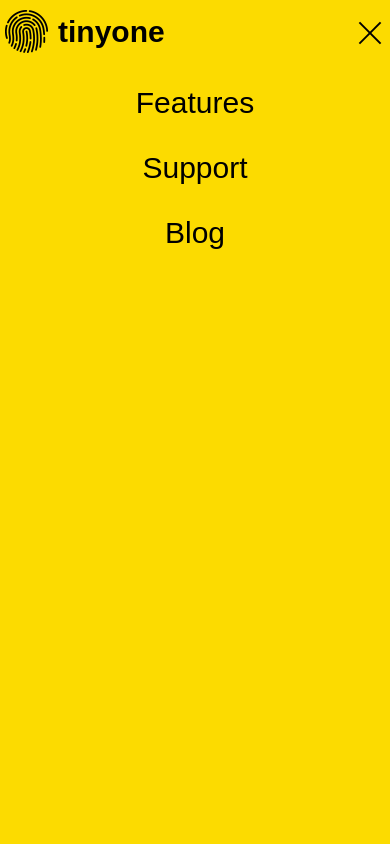
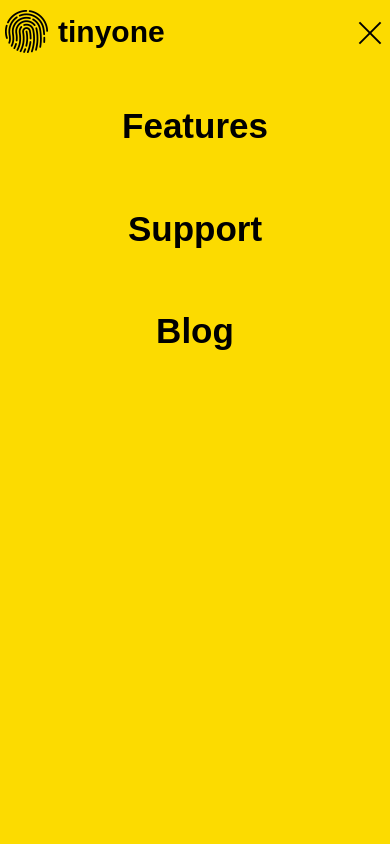
Before and after one commit to ilya-ozerov/tiny-one, a React (Create React App) app: page / in a window 390 px wide. Both pictures are taken after a click on the element 370 px from the left and 31 px from the top of the page. Shown: the top 844 px of the page. Built offline with nearby package versions, Linux system fonts and the light colour scheme.

Commit message:
add scroll refs

```diff
--- a/package.json
+++ b/package.json
@@ -2,7 +2,7 @@
   "name": "tiny-one",
   "version": "0.1.1",
   "private": true,
-  "homepage": "https://ilya-ozerov.github.io/tiny-one",
+  "homepage": "https://ilya-ozerov.github.io/tiny-one/",
   "dependencies": {
     "@ant-design/icons": "^4.6.4",
     "@testing-library/jest-dom": "^5.11.4",
--- a/src/App.tsx
+++ b/src/App.tsx
@@ -1,4 +1,4 @@
-import React from 'react';
+import React, {useRef} from 'react';
 import './App.scss';
 import {Footer} from './components/Footer/Footer';
 import {Header} from './components/Header/Header';
@@ -7,11 +7,15 @@ import {Main} from './components/Main/Main';
 
 const App = () => {
 
+    const featuresRef = useRef<HTMLDivElement>(null);
+    const supportRef = useRef<HTMLDivElement>(null);
+    const blogRef = useRef<HTMLDivElement>(null);
+
     return (
         <div className="wrapper">
-            <Header />
+            <Header featuresRef={featuresRef} blogRef={blogRef} supportRef={supportRef} />
             <div className="content">
-                <Main/>
+                <Main featuresRef={featuresRef} blogRef={blogRef} supportRef={supportRef} />
             </div>
             <Footer/>
         </div>
--- a/src/components/Header/Header.tsx
+++ b/src/components/Header/Header.tsx
@@ -2,7 +2,13 @@ import React, {useState} from 'react';
 import logo from '../../assets/images/logo.svg';
 import './header.scss'
 
-export const Header: React.FC = () => {
+type HeaderProps = {
+    featuresRef: React.RefObject<HTMLDivElement>;
+    supportRef: React.RefObject<HTMLDivElement>;
+    blogRef: React.RefObject<HTMLDivElement>;
+}
+
+export const Header: React.FC<HeaderProps> = ({featuresRef, supportRef, blogRef}) => {
 
     const [isBurger, setIsBurger] = useState(false);
 
@@ -13,6 +19,30 @@ export const Header: React.FC = () => {
         } else {
             document.body.style.overflow = "scroll";
         }
+    }
+
+    const scrollToFeatures = () => {
+        if (isBurger) {
+            setIsBurger(false);
+            document.body.style.overflow = "scroll";
+        }
+        featuresRef.current?.scrollIntoView({behavior: "smooth"});
+    }
+
+    const scrollToSupport = () => {
+        if (isBurger) {
+            setIsBurger(false);
+            document.body.style.overflow = "scroll";
+        }
+        supportRef.current?.scrollIntoView({behavior: "smooth"});
+    }
+
+    const scrollToBlog = () => {
+        if (isBurger) {
+            setIsBurger(false);
+            document.body.style.overflow = "scroll";
+        }
+        blogRef.current?.scrollIntoView({behavior: "smooth"});
     }
 
     return (
@@ -29,9 +59,9 @@ export const Header: React.FC = () => {
 
                     <aside className="header__menu">
 
-                        <a className="header__link" href='#'>Features</a>
-                        <a className="header__link" href='#'>Support</a>
-                        <a className="header__link" href='#'>Blog</a>
+                        <button onClick={scrollToFeatures} className="header__link">Features</button>
+                        <button onClick={scrollToSupport} className="header__link">Support</button>
+                        <button onClick={scrollToBlog} className="header__link">Blog</button>
 
                     </aside>
 
@@ -49,9 +79,9 @@ export const Header: React.FC = () => {
                     {
                         isBurger &&
                         <div className="header__mobile-menu">
-                            <a className="header__link" href='#'>Features</a>
-                            <a className="header__link" href='#'>Support</a>
-                            <a className="header__link" href='#'>Blog</a>
+                            <button onClick={scrollToFeatures} className="header__link">Features</button>
+                            <button onClick={scrollToSupport} className="header__link">Support</button>
+                            <button onClick={scrollToBlog} className="header__link">Blog</button>
                         </div>
                     }
                 </div>
--- a/src/components/Header/header.scss
+++ b/src/components/Header/header.scss
@@ -55,6 +55,10 @@
     color: #000;
     margin-right: 70px;
     transition-duration: 0.2s;
+
+    font-size: inherit;
+    font-weight: inherit;
+    background: transparent;
     &:last-child {
       margin-right: 0px;
     }
@@ -75,16 +79,20 @@
     background-color: #fcdb00;
     top: 60px;
     left: 0;
-
-    font-size: 30px;
-    line-height: 150%;
-    padding: 20px 0px;
+    padding: 40px 0px;
 
     animation: mobile-menu 0.5s linear;
 
-    a {
+    display: flex;
+    flex-direction: column;
+
+    button {
       display: block;
-      margin: 0px 0px 20px 0px;
+      margin: 0px 0px 50px 0px;
+
+      font-size: 35px;
+      line-height: 150%;
+      font-weight: bold;
       &:last-child {
         margin: 0;
       }
--- a/src/components/Main/Features/Features.tsx
+++ b/src/components/Main/Features/Features.tsx
@@ -9,11 +9,15 @@ import {
 import React from 'react';
 import './features.scss'
 
-export const Features: React.FC = () => {
+type FeaturesProps = {
+    featuresRef: React.RefObject<HTMLDivElement>;
+}
+
+export const Features: React.FC<FeaturesProps> = ({featuresRef}) => {
     return (
-        <section className="features">
+        <section  className="features">
             <div className="container">
-                <div className="features__row">
+                <div ref={featuresRef} className="features__row">
                     <div className="features__title title">Features header</div>
                     <div className="features__subtitle subtitle">Lorem ipsum dolor sit amet, consectetur adipiscing
                         elit. Praesent vitae eros eget tellus tristique bibendum. Donec rutrum sed sem quis
--- a/src/components/Main/InTouch/InTouch.tsx
+++ b/src/components/Main/InTouch/InTouch.tsx
@@ -2,12 +2,17 @@ import {FacebookFilled, GooglePlusSquareFilled, TwitterSquareFilled} from '@ant-
 import React from 'react';
 import './intouch.scss';
 
-export const InTouch: React.FC = () => {
+type InTouchProps = {
+    supportRef: React.RefObject<HTMLDivElement>;
+    blogRef: React.RefObject<HTMLDivElement>;
+}
+
+export const InTouch: React.FC<InTouchProps> = ({supportRef, blogRef}) => {
     return (
         <section className="in-touch">
             <div className="container">
                 <div className="in-touch__row">
-                    <div className="in-touch__title title">Keep in touch with us</div>
+                    <div ref={supportRef} className="in-touch__title title">Keep in touch with us</div>
                     <div className="in-touch__subtitle subtitle"> Lorem ipsum dolor sit amet, consectetur adipiscing
                         elit. Praesent vitae eros eget tellus tristique bibendum. Donec rutrum sed sem quis
                         venenatis.
@@ -20,7 +25,7 @@ export const InTouch: React.FC = () => {
                             <button>Submit</button>
                         </div>
                     </div>
-                    <div className="in-touch__socials">
+                    <div ref={blogRef} className="in-touch__socials">
                         <FacebookFilled className="in-touch__facebook"/>
                         <TwitterSquareFilled className="in-touch__twitter"/>
                         <GooglePlusSquareFilled className="in-touch__google"/>
--- a/src/components/Main/Inspire/Inspire.tsx
+++ b/src/components/Main/Inspire/Inspire.tsx
@@ -3,7 +3,10 @@ import './inspire.scss';
 import iPadMini from '../../../assets/images/iPad Mini White facing.png';
 import {AndroidFilled, AppleFilled, WindowsFilled} from "@ant-design/icons";
 
-export const Inspire: React.FC = () => {
+type InspireProps = {
+}
+
+export const Inspire: React.FC<InspireProps> = () => {
     return (
         <section className="inspire">
             <div className="container">
--- a/src/components/Main/Main.tsx
+++ b/src/components/Main/Main.tsx
@@ -1,14 +1,20 @@
-import React from 'react';
+import React, { MutableRefObject } from 'react';
 import { Inspire } from './Inspire/Inspire';
 import { Features } from "./Features/Features";
 import { InTouch } from './InTouch/InTouch';
 
-export const Main: React.FC = () => {
+type MainProps = {
+    featuresRef: React.RefObject<HTMLDivElement>;
+    supportRef: React.RefObject<HTMLDivElement>;
+    blogRef: React.RefObject<HTMLDivElement>;
+}
+
+export const Main: React.FC<MainProps> = ({featuresRef, supportRef, blogRef}) => {
     return (
         <main className="main">
-            <Inspire />
-            <Features />
-            <InTouch />
+            <Inspire/>
+            <Features featuresRef={featuresRef}/>
+            <InTouch supportRef={supportRef} blogRef={blogRef}/>
         </main>
     );
 }
```
